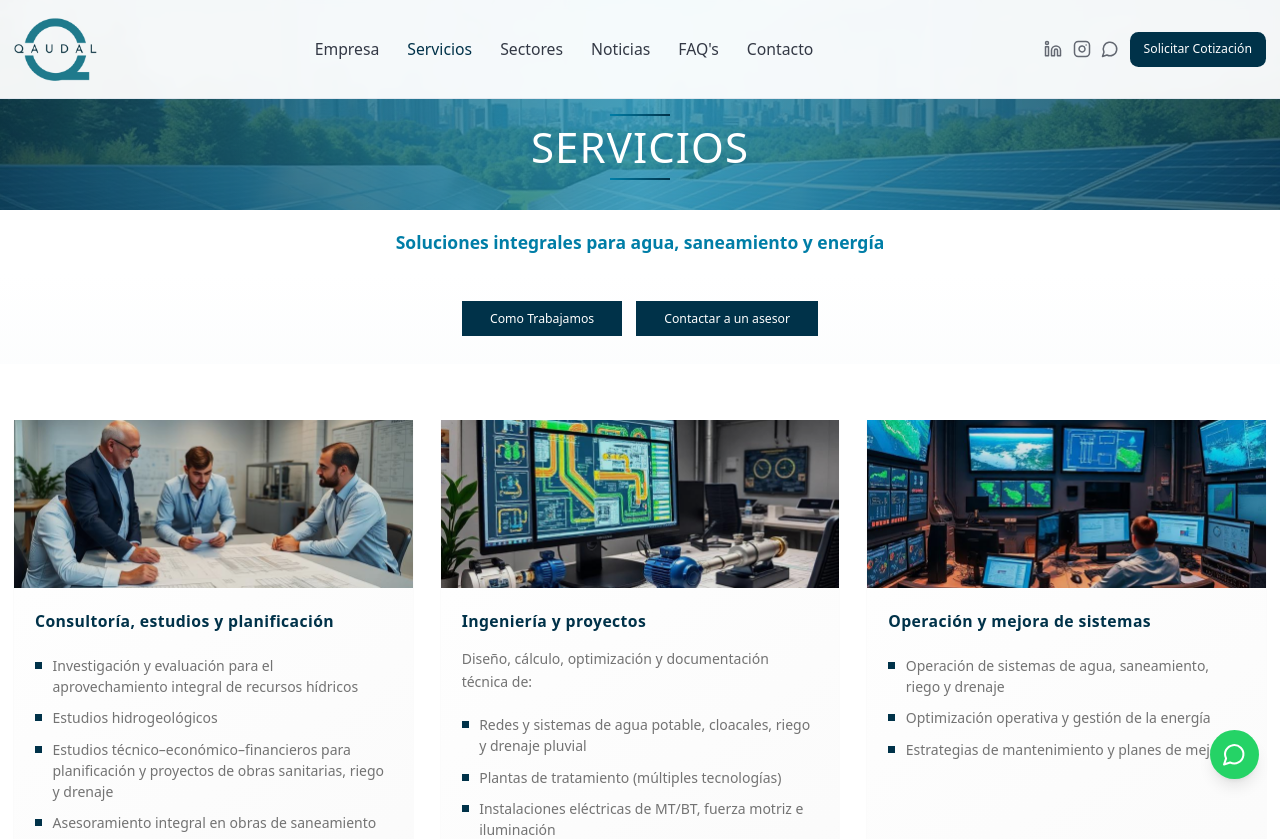
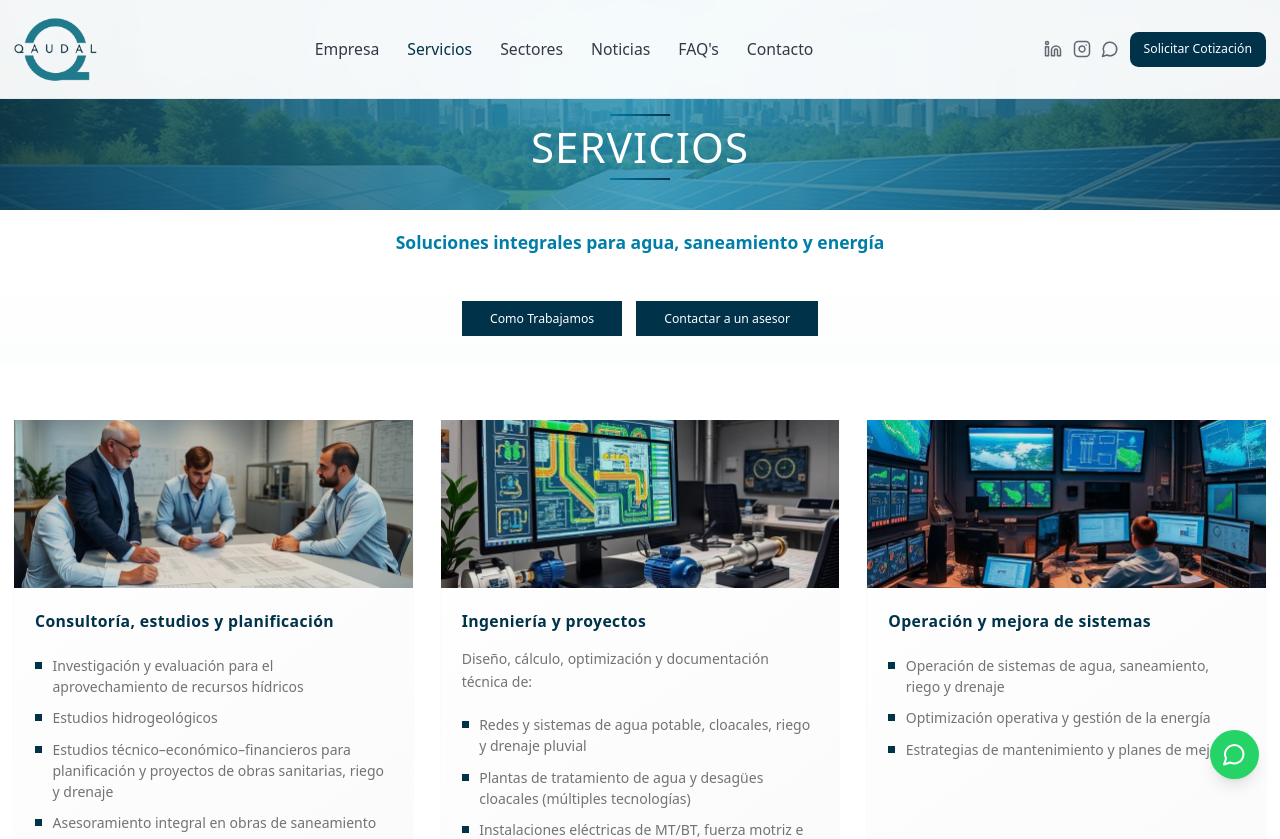
Before and after one commit to FVDevelop/qaudalsrl, a React (Vite) app: page /servicios in a window 1280 px wide. Shown: the top 839 px of the page. Built offline with nearby package versions, Linux system fonts and the light colour scheme; a web font is replaced by a local one.

Commit message:
Code edited in Lovable Code Editor

```diff
--- a/src/pages/Servicios.tsx
+++ b/src/pages/Servicios.tsx
@@ -31,7 +31,7 @@ const Servicios = () => {
       //description: "Investigación y evaluación integral para el aprovechamiento de recursos hídricos y planificación de proyectos.",
       image: consultoriaEstudiosImage,
       details: [
-        "Investigación y evaluación para el aprovechamiento integral de recursos hídricos",
+        "Investigación y evaluación para el aprovechamiento de recursos hídricos",
         "Estudios hidrogeológicos",
         "Estudios técnico–económico–financieros para planificación y proyectos de obras sanitarias, riego y drenaje",
         "Asesoramiento integral en obras de saneamiento",
@@ -46,7 +46,7 @@ const Servicios = () => {
       image: ingenieriaProyectosImage,
       details: [
         "Redes y sistemas de agua potable, cloacales, riego y drenaje pluvial",
-        "Plantas de tratamiento (múltiples tecnologías)",
+        "Plantas de tratamiento de agua y desagües cloacales (múltiples tecnologías)",
         "Instalaciones eléctricas de MT/BT, fuerza motriz e iluminación",
         "Sistemas de control y automatización (eléctricos, electrónicos, neumáticos)",
         "Comunicaciones y procesos industriales",
```
